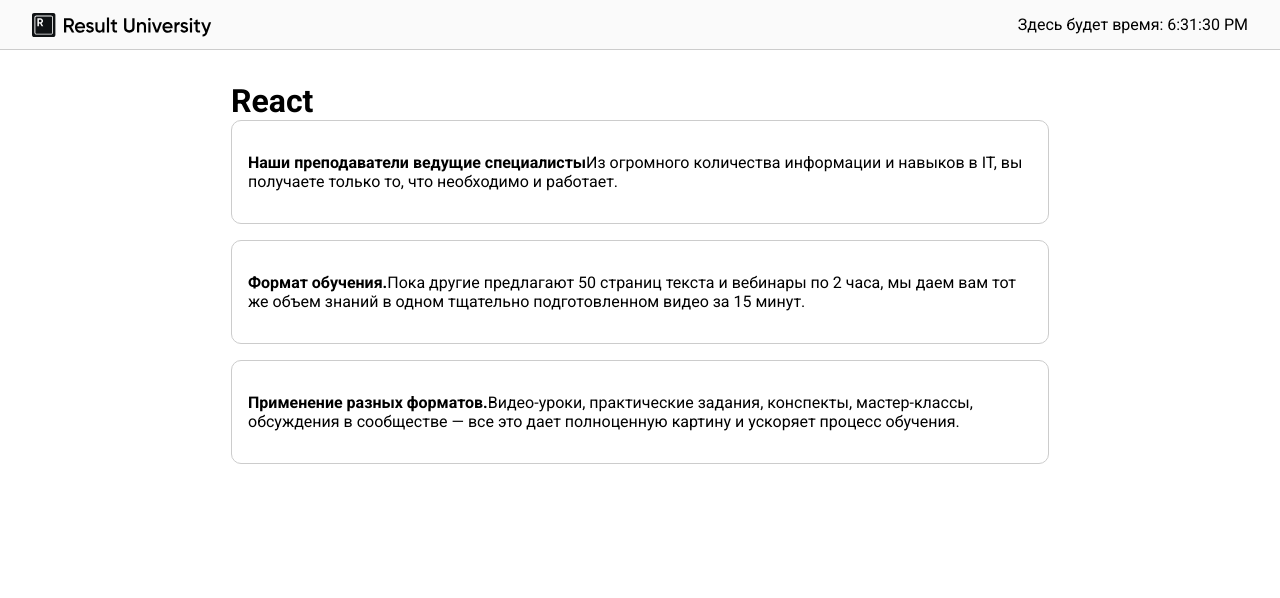
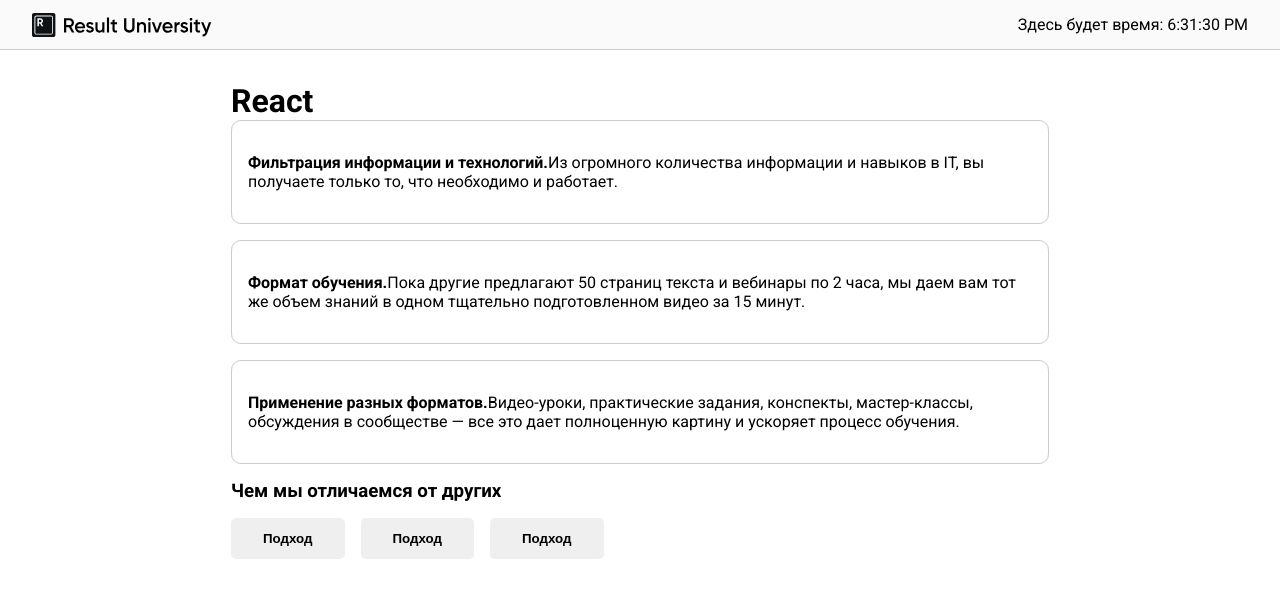
Before and after one commit to BaykovAleksandr/minin-react-js, a React (Vite) app in the folder react-vite-mini-project/: page / in a window 1280 px wide. Shown: the top 598 px of the page. Built offline with nearby package versions, Linux system fonts and the light colour scheme.

Commit message:
add children

```diff
--- a/react-vite-mini-project/src/App.jsx
+++ b/react-vite-mini-project/src/App.jsx
@@ -1,20 +1,15 @@
 import Header from './components/Header'
 import { ways } from "./data.js";
+import WayToTeach from './components/WayToTeach.jsx';
+import Button from './components/Button/Button.jsx';
 
-function WayToTeach(props) {
-  return (
-    <li>
-      <p>
-        <strong>
-          {props.title}
-        </strong>
-        {props.description}
-      </p>
-    </li>
-  );
-}
+
 
 function App() {
+  function handleClick(type) {
+    console.log('button clicked', type);
+
+  }
   return (
     <>
       <Header />
@@ -23,18 +18,18 @@ function App() {
         <section>
           <ul>
             <WayToTeach
-              title={ways[3].title}
+              title={ways[0].title}
               description={ways[0].description}
             />
-            <WayToTeach
-              title={ways[1].title}
-              description={ways[1].description}
-            />
-            <WayToTeach
-              title={ways[2].title}
-              description={ways[2].description}
-            />
+            <WayToTeach {...ways[1]} />
+            <WayToTeach {...ways[2]} />
           </ul>
+        </section>
+        <section>
+          <h3>Чем мы отличаемся от других</h3>
+          <Button buttoonClick={() => handleClick("Way")}> Подход </Button>
+          <Button buttoonClick={() => handleClick("Easy")}> Подход </Button>
+          <Button buttoonClick={() => handleClick("Program")}> Подход </Button>
         </section>
       </main>
     </>
--- /dev/null
+++ b/react-vite-mini-project/src/components/Button/Button.css
@@ -0,0 +1,18 @@
+button {
+	padding: 0.8rem 2rem;
+border: none;
+border-radius: 5px;
+cursor: pointer;
+transition: all 0.3s;
+font-weight: bold;
+margin-right: 1rem;
+}
+
+.button:hover {
+	opacity: 0.8;
+}
+
+.button.active {
+	background: #3e6ae1;
+	color: #fff;
+}
--- /dev/null
+++ b/react-vite-mini-project/src/components/Button/Button.jsx
@@ -0,0 +1,19 @@
+import "./Button.css";
+
+export default function Button({ children, buttonClick }) {
+    console.log("click");
+ // }
+
+  const handleMouseEnter = () => console.log("enter");
+
+  return (
+    <button
+      className="button"
+      onClick={buttonClick}
+      onMouseEnter={handleMouseEnter}
+      onDoubleClick={() => console.log("dblclick")}
+    >
+      {children}
+    </button>
+  );
+}
--- /dev/null
+++ b/react-vite-mini-project/src/components/WayToTeach.jsx
@@ -0,0 +1,12 @@
+export default function WayToTeach({title, description}) {
+  return (
+	<li>
+	  <p>
+		<strong>
+		  {title}
+		</strong>
+		{description}
+	  </p>
+	</li>
+  );
+}
```
